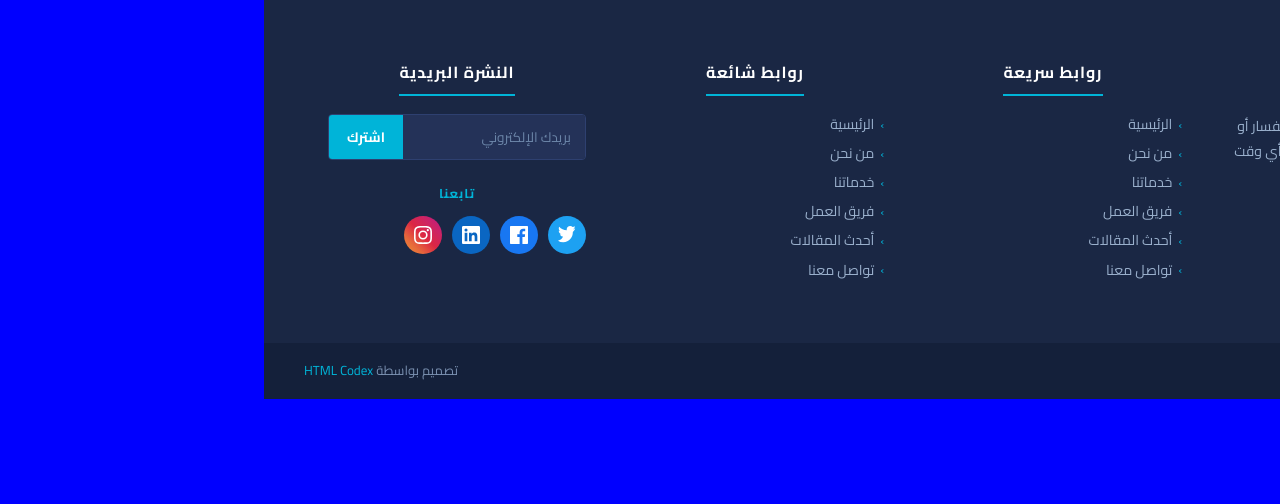
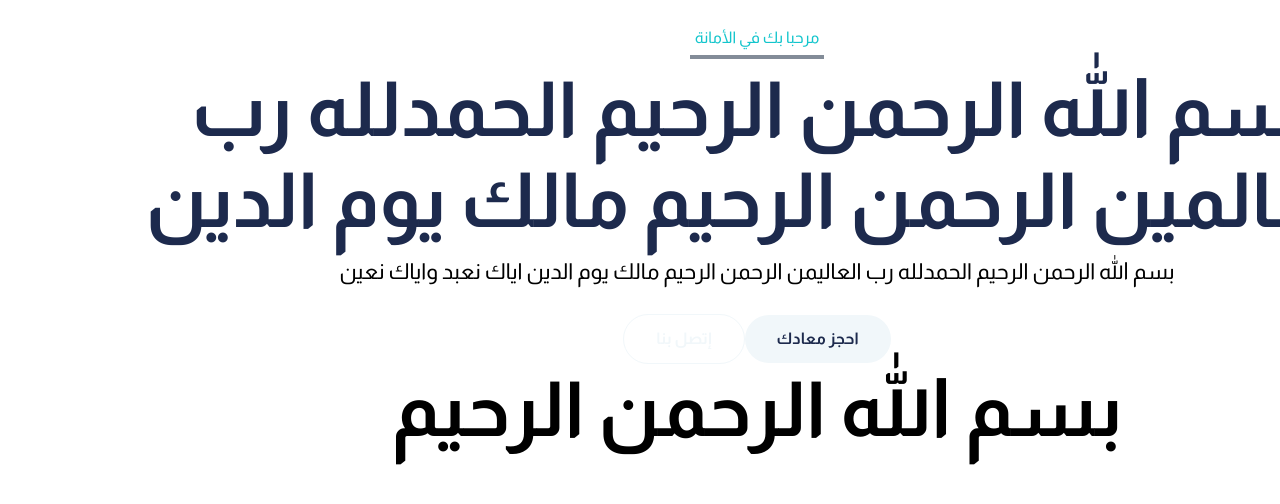
Before and after one commit to nab1h/clinic, a React (Vite) app: page /1/booking in a window 1280 px wide. Shown: the top 504 px of the page. Built offline with nearby package versions, Linux system fonts and the light colour scheme.

Commit message:
start add design system

```diff
--- a/package.json
+++ b/package.json
@@ -10,6 +10,7 @@
     "preview": "vite preview"
   },
   "dependencies": {
+    "@react-spring/web": "^10.0.3",
     "react": "^19.2.0",
     "react-dom": "^19.2.0",
     "react-hook-form": "^7.71.1",
--- a/src/App.tsx
+++ b/src/App.tsx
@@ -1,9 +1,11 @@
 import "./App.css";
-import Footer from "./components/pages/Footer";
+import HomePage from "./components/pages/HomePage";
 function App() {
   return (
     <>
-      <Footer />
+    <div className="mx-auto px-16">
+        <HomePage />
+    </div>
     </>
   );
 }
--- /dev/null
+++ b/src/components/pages/HomePage.tsx
@@ -0,0 +1,27 @@
+import Button from "../ui/Button";
+import Content from "../ui/content/Content";
+
+interface IProps {}
+const HomePage: React.FC<IProps> = () => {
+  return (
+    <div className="bg-blue-500 min-h-screen -mx-16 px-16">
+      <div className="grid grid-cols-1 md:grid-cols-9">
+        <div className="md:col-span-5 bg-blue-500 ">
+            <Content
+              name="الأمانة"
+              content="بسم الله الرحمن الرحيم الحمدلله رب  العالمين الرحمن الرحيم مالك يوم الدين "
+              className="w-full md:text-right"
+            />
+            <div className="flex text-right gap-5 ">
+              <Button children="احجز معادك" variant="primary" />
+              <Button children="إتصل بنا" variant="outline" />
+            </div>
+        </div>
+        <div className="col-span-4 bg-green-500 hidden md:block">
+          <h1>بسم الله الرحمن الرحيم</h1>
+        </div>
+      </div>
+    </div>
+  );
+};
+export default HomePage;
--- a/src/components/ui/Button.tsx
+++ b/src/components/ui/Button.tsx
@@ -10,7 +10,7 @@ interface IButtonProps {
 const Button = ({ children, variant= "primary" }: IButtonProps) => {
   const className= variant === "outline" ? "btn btn--outline" : "btn";
 
-  return <button className={className}>{children}</button>;
+  return <button className={`${className}`}><span className="text-inherit">{children}</span></button>;
 };
 
 export default Button;
--- a/src/components/ui/content/Content.scss
+++ b/src/components/ui/content/Content.scss
@@ -1,5 +1,6 @@
 @use "../../../styles/variables" as *;
 .content-wrapper {
+
     h4 {
         display: inline-block;
         color: $primary-cyan;
@@ -9,7 +10,7 @@
     }
 
     h1 {
-        font-size: 76px;
+        font-size: clamp(28px, 6vw, 76px);
         color: $black;
     }
 }
--- a/src/components/ui/content/Content.tsx
+++ b/src/components/ui/content/Content.tsx
@@ -1,17 +1,16 @@
 import "./Content.scss";
-interface IContent {
+interface IContent extends React.HTMLAttributes<HTMLDivElement> {
     name: string;
     content: string;
     description?: string;
+    className?: string;
 }
- const Content = ({name,content}: IContent) => {
+ const Content = ({name,content,className ="" ,...rest}: IContent) => {
     return(
-    <div className="content-wrapper">
+    <div className={`content-wrapper ${className}`} {...rest}>
         <h4>مرحبا بك في {name}</h4>
         <h1 className="font-bold">{content}</h1>
         <p className="text-gray-500 font-thin mt-5">بسم الله الرحمن الرحيم الحمدلله رب العاليمن الرحمن الرحيم مالك يوم الدين اياك نعبد واياك نعين</p>
     </div>
-)
-  };
-
+)};
   export default Content;
--- a/src/index.css
+++ b/src/index.css
@@ -16,5 +16,56 @@ body {
   text-align: center;
   margin: 0;
   padding: 0;
-  background-color: blue;
+  /* background-color: blue; */
 }
+
+
+h1 {
+  font-size: clamp(36px, 6vw, 76px);
+  font-weight: 700;
+  line-height: 1.2;
+  & > * { font-size: inherit; font-weight: inherit; line-height: inherit; }
+}
+
+h2 {
+  font-size: clamp(28px, 4.5vw, 56px);
+  font-weight: 600;
+  line-height: 1.3;
+  & > * { font-size: inherit; font-weight: inherit; line-height: inherit; }
+}
+
+h3 {
+  font-size: clamp(22px, 3.5vw, 40px);
+  font-weight: 600;
+  line-height: 1.4;
+  & > * { font-size: inherit; font-weight: inherit; line-height: inherit; }
+}
+
+p {
+  font-size: clamp(16px, 2.5vw, 22px);
+  line-height: 1.6;
+  & > * { font-size: inherit; line-height: inherit; }
+}
+
+small {
+  font-size: clamp(12px, 2vw, 18px);
+  line-height: 1.5;
+  & > * { font-size: inherit; line-height: inherit; }
+}
+
+button {
+  font-size: clamp(14px, 2.5vw, 18px);
+  font-weight: 600;
+  text-transform: uppercase;
+  & > * { font-size: inherit; font-weight: inherit; }
+}
+
+.content-wrapper {
+  width: 100%;
+  max-width: 100%;
+  padding: 1rem;
+
+  & h4, & h1, & p, & small {
+    margin-bottom: 0.5rem;
+  }
+}
```
Also changed, not shown: src/components/ui/ArticleCard/index.tsx (added, +21 -0 lines), src/components/ui/ArticleCard/style.scss (added, +36 -0 lines), src/components/ui/TagCloud/index.tsx (added, +80 -0 lines), src/data/index.ts (+50 -1 lines), src/interfaces/index.ts (+20 -0 lines), public/img/hero.jpg (added), 1 other file (tests, documents, lock files or other folders).
